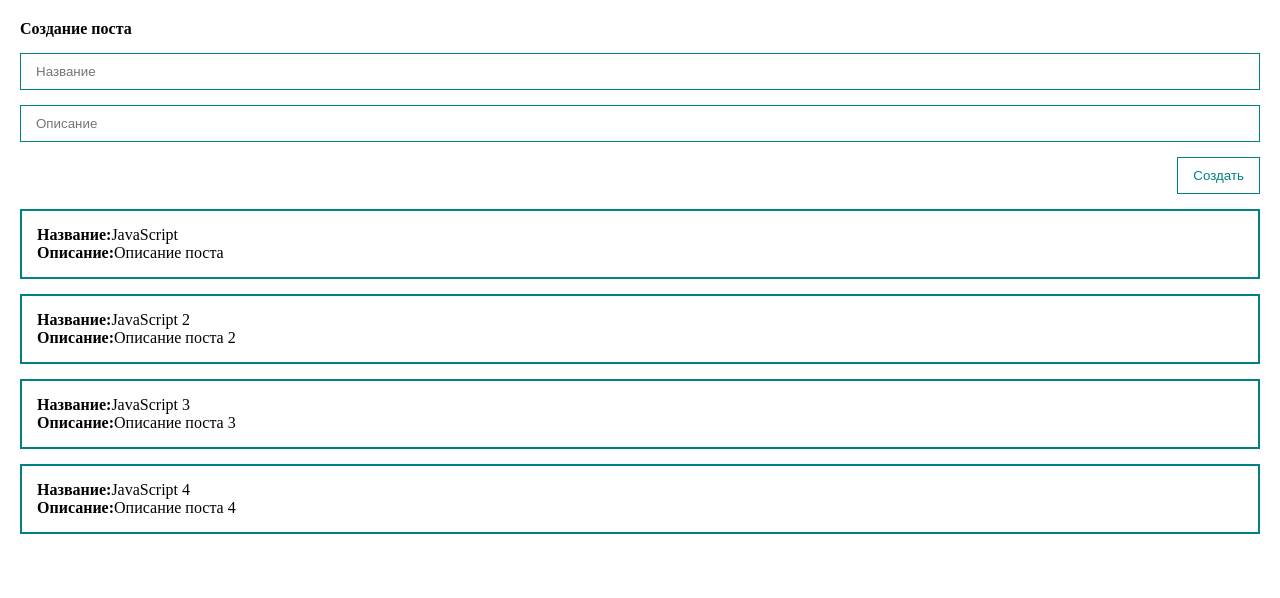
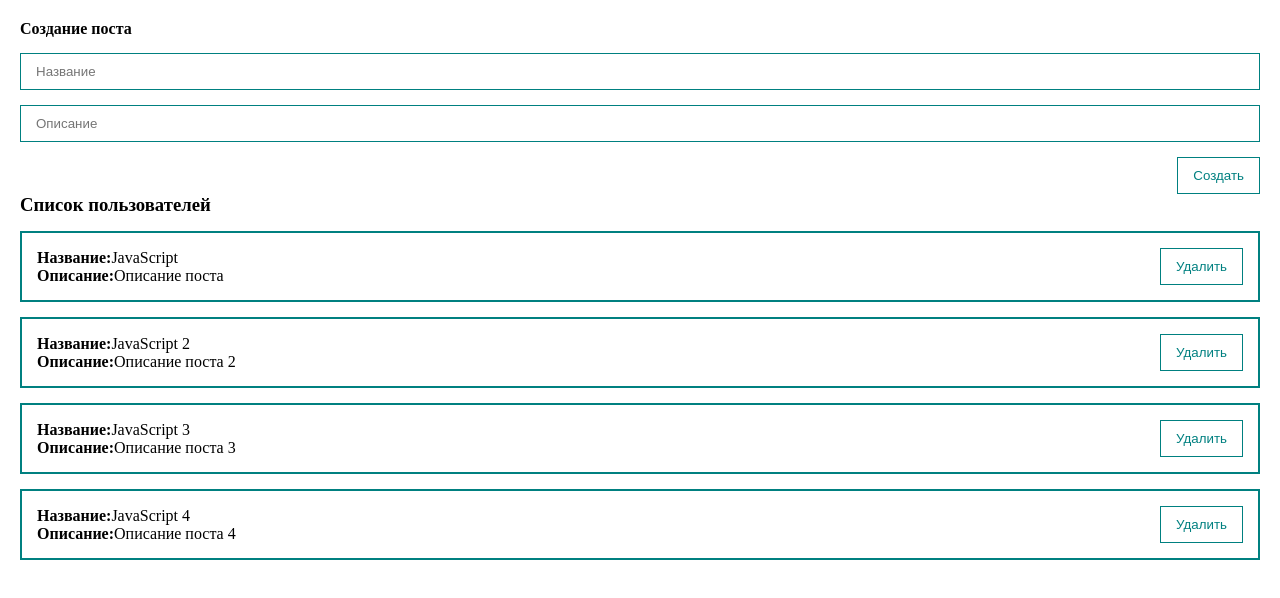
Before and after one commit to drummer-Yurii/page-posts, a Vue app: page / in a window 1280 px wide. Shown: the top 598 px of the page. Built offline with nearby package versions, Linux system fonts and the light colour scheme.

Commit message:
add all buttons to one component

```diff
--- a/src/components/PostForm.vue
+++ b/src/components/PostForm.vue
@@ -13,16 +13,17 @@
                 type="text"
                 placeholder="Описание"
             >
-            <button
-                class="btn"
+            <my-button
+                style="align-self: flex-end; margin-top: 15px;"
                 @click="createPost"
             >
                 Создать
-            </button>
+            </my-button>
         </form>
 </template>
 <script>
 export default {
+
     data() {
         return {
             post: {
@@ -56,14 +57,4 @@
     padding: 10px 15px;
     margin-top: 15px;
 }
-
-.btn {
-    margin-top: 15px;
-    align-self: flex-end;
-    padding: 10px 15px;
-    background: none;
-    color: teal;
-    border: 1px solid teal;
-
-}
 </style>
--- /dev/null
+++ b/src/components/PostItem.vue
@@ -0,0 +1,32 @@
+<template>
+    <div class="post">
+        <div>
+            <div><strong>Название:</strong>{{ post.title }}</div>
+            <div><strong>Описание:</strong>{{ post.body }}</div>
+        </div>
+        <div class="post__btns">
+            <my-button>Удалить</my-button>
+        </div>
+    </div>
+</template>
+<script>
+export default {
+
+    props: {
+        post: {
+            type: Object,
+            required: true
+        }
+    }
+}
+</script>
+<style scoped>
+    .post {
+    padding: 15px;
+    border: 2px solid teal;
+    margin-top: 15px;
+    display: flex;
+    align-items: center;
+    justify-content: space-between;
+}
+</style>
--- a/src/components/PostList.vue
+++ b/src/components/PostList.vue
@@ -1,11 +1,18 @@
 <template>
-    <div class="post" v-for="post in posts">
-        <div><strong>Название:</strong>{{ post.title }}</div>
-        <div><strong>Описание:</strong>{{ post.body }}</div>
+    <div>
+        <h3>Список пользователей</h3>
+        <post-item
+            v-for="post in posts"
+            :post="post"
+        />
     </div>
 </template>
 <script>
+import PostItem from '@/components/PostItem.vue'
 export default {
+    components: {
+        PostItem
+    },
     props: {
         posts: {
             type: Array,
@@ -15,9 +22,5 @@
 }
 </script>
 <style scoped>
-    .post {
-    padding: 15px;
-    border: 2px solid teal;
-    margin-top: 15px;
-}
+
 </style>
--- /dev/null
+++ b/src/components/UI/MyButton.vue
@@ -0,0 +1,18 @@
+<template>
+    <button class="btn">
+       <slot></slot>
+    </button>
+</template>
+<script>
+export default {
+    name: 'my-button'
+}
+</script>
+<style scoped>
+    .btn {
+    padding: 10px 15px;
+    background: none;
+    color: teal;
+    border: 1px solid teal;
+}
+</style>
--- /dev/null
+++ b/src/components/UI/index.js
@@ -0,0 +1,5 @@
+import MyButton from '@/components/UI/MyButton';
+
+export default [
+    MyButton
+]
--- a/src/main.js
+++ b/src/main.js
@@ -1,4 +1,11 @@
 import { createApp } from 'vue'
 import App from './App'
+import components from '@/components/UI';
 
-createApp(App).mount('#app')
+const app = createApp(App)
+
+components.forEach(component => {
+    app.component(component.name, component)
+})
+
+app.mount('#app')
```
